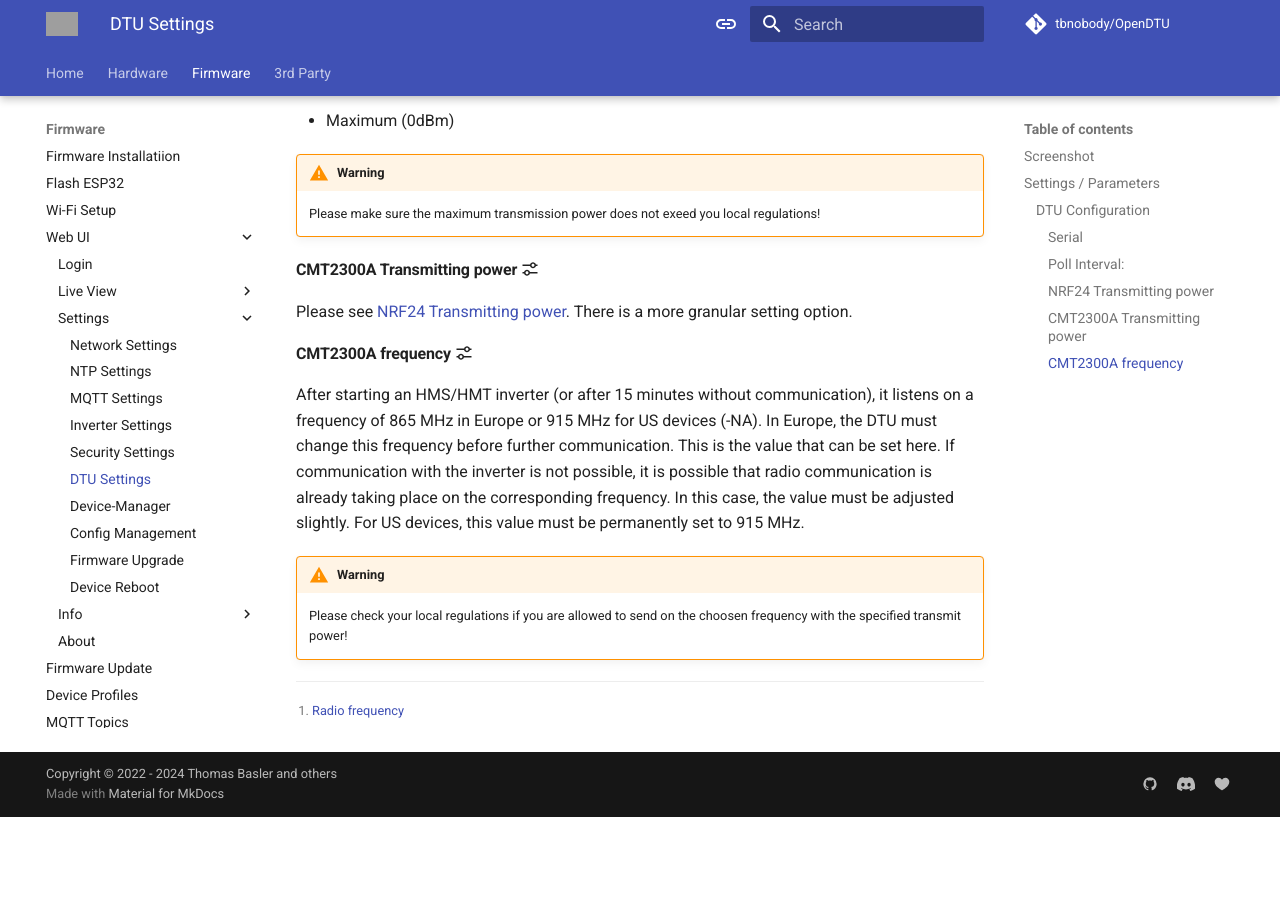
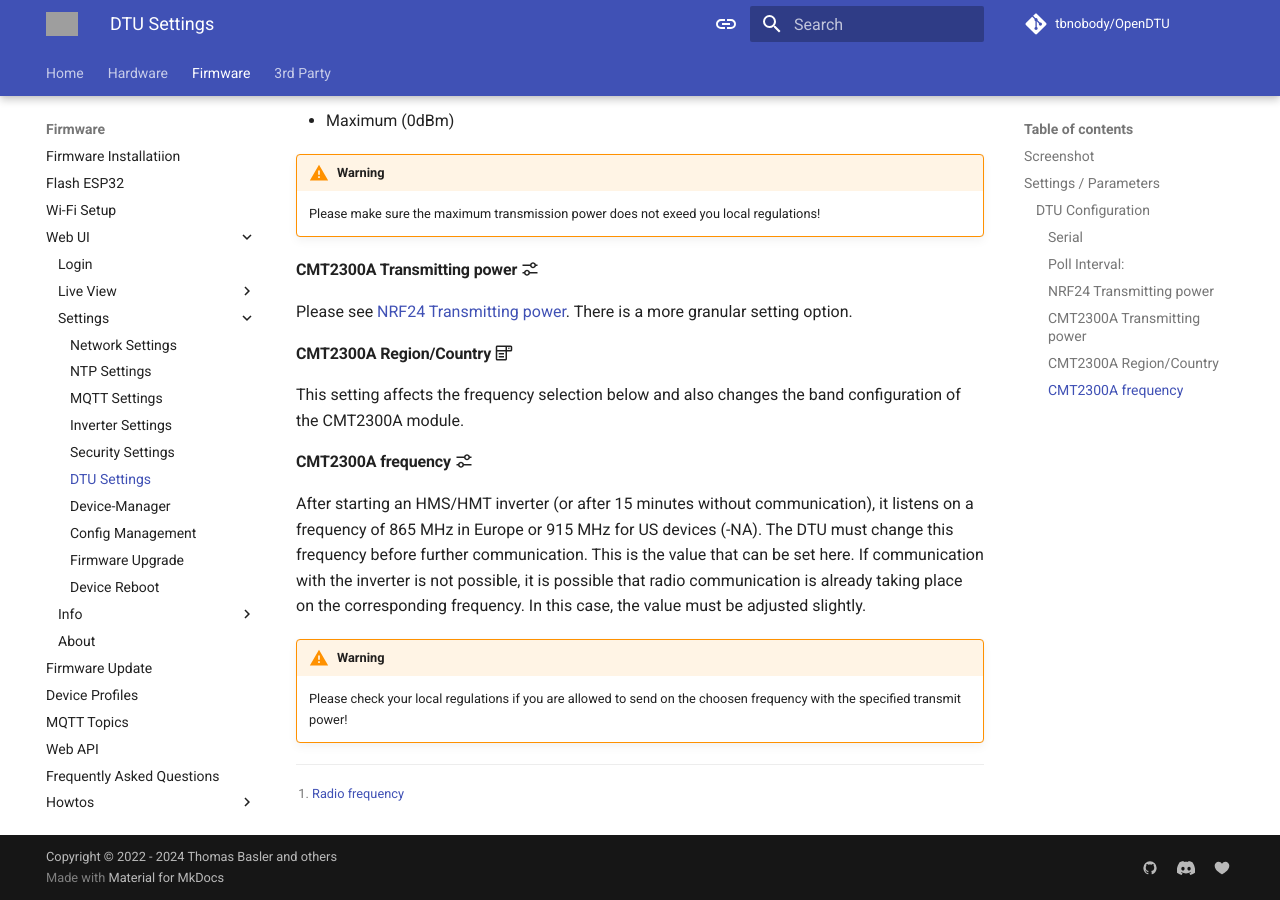
Before and after one commit to tbnobody/OpenDTU-docs, an MkDocs documentation site: the page built from docs/firmware/configuration/dtu_settings.md, in a window 1280 px wide and 900 px high, scrolled down 2065 px. Built offline with MkDocs 1.6.1 and Material for MkDocs 9.7.7, drawn with Linux system fonts in a browser that asks for light colours; comment, search, counter and statistics services are not loaded; before the commit the page ends 2882 px from its top, so only the background shows below that; grey boxes are pictures that could not be loaded.

Commit message:
Added documentation regarding country/region setting

```diff
--- a/docs/firmware/configuration/dtu_settings.md
+++ b/docs/firmware/configuration/dtu_settings.md
@@ -40,11 +40,14 @@
 
 Please see [NRF24 Transmitting power](#nrf24-transmitting-power). There is a more granular setting option.
 
+#### CMT2300A Region/Country :material-form-dropdown:{title="Dropdown"}
+
+This setting affects the frequency selection below and also changes the band configuration of the CMT2300A module.
+
 #### CMT2300A frequency :material-tune-variant:{title="Slider"}
 
 After starting an HMS/HMT inverter (or after 15 minutes without communication), it listens on a frequency of 865 MHz in Europe or 915 MHz for US devices (-NA).
-In Europe, the DTU must change this frequency before further communication. This is the value that can be set here. If communication with the inverter is not possible, it is possible that radio communication is already taking place on the corresponding frequency. In this case, the value must be adjusted slightly.
-For US devices, this value must be permanently set to 915 MHz.
+The DTU must change this frequency before further communication. This is the value that can be set here. If communication with the inverter is not possible, it is possible that radio communication is already taking place on the corresponding frequency. In this case, the value must be adjusted slightly.
 
 !!! warning "Warning"
 
```
Also changed, not shown: docs/hardware/inverter_overview.md (+1 -1 lines), docs/assets/images/screenshots/dtu_settings_cmt.png.
